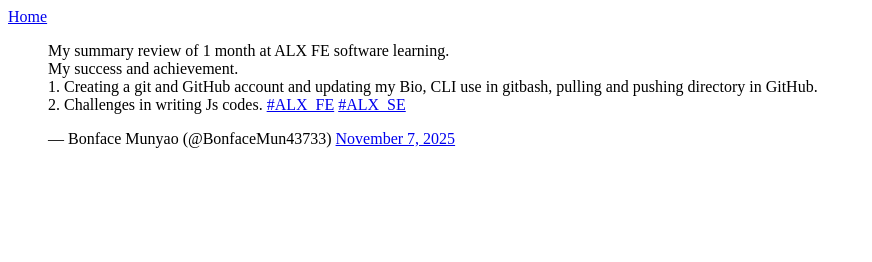
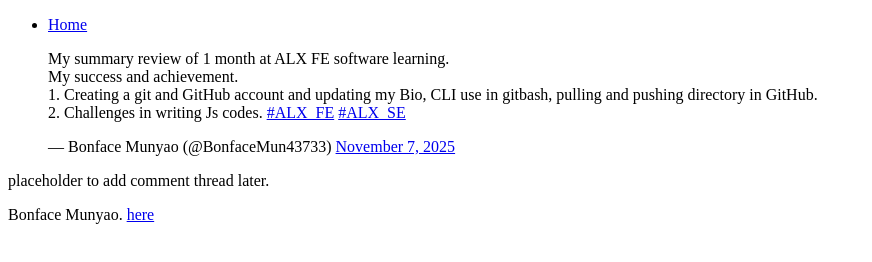
Before and after one commit to Munyao-Bonnie/My_First_Portfolio, a plain HTML site: page html_basic/tweets.html in a window 1280 px wide. Shown: the whole page, without its empty margins (0-872 px from the left). Drawn offline with Linux system fonts and the light colour scheme.

Commit message:
added header,main and footer properties in index.html and tweets.html

```diff
--- a/html_basic/tweets.html
+++ b/html_basic/tweets.html
@@ -6,7 +6,21 @@
     <title>Embedding a tweet.</title>
 </head>
 <body>
-    <a href="index.html">Home</a>
+    <header>
+        <ul>
+            <li><a href="index.html">Home</a></li>
+        </ul>
+    </header>
+    <main>
+        <article>
     <blockquote class="twitter-tweet"><p lang="en" dir="ltr">My summary review of 1 month at ALX FE software learning.<br>My success and achievement.<br>1. Creating a git and GitHub account and updating my Bio, CLI use in gitbash, pulling and pushing directory in GitHub.<br>2. Challenges in writing Js codes. <a href="https://twitter.com/hashtag/ALX_FE?src=hash&amp;ref_src=twsrc%5Etfw">#ALX_FE</a> <a href="https://twitter.com/hashtag/ALX_SE?src=hash&amp;ref_src=twsrc%5Etfw">#ALX_SE</a></p>&mdash; Bonface Munyao (@BonfaceMun43733) <a href="https://twitter.com/BonfaceMun43733/status/1986729164129357901?ref_src=twsrc%5Etfw">November 7, 2025</a></blockquote> <script async src="https://platform.twitter.com/widgets.js" charset="utf-8"></script>
+         </article>
+         <aside>
+          <p>placeholder to add comment thread later.</p>
+         </aside>
+     </main>
+      <footer>
+    <p>Bonface Munyao.  <a href="https://i.ibb.co/gTDZZT8/ALX-Logo-07.png" target="_blank">here</a></p>
+   </footer>
 </body>
 </html>
```
Also changed, not shown: html_basic/index.html (+15 -1 lines).
